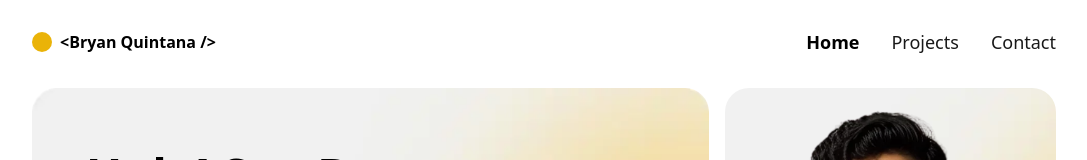
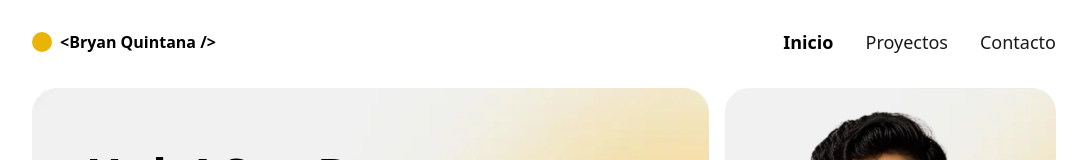
Before and after one commit to BryanQuin3/portfolio, a React (Vite) app: page / in a window 1280 px wide. Shown: the top 160 px of the page, without its empty margins (96-1183 px from the left). Built offline with nearby package versions, Linux system fonts and the light colour scheme.

Commit message:
Add smooth scrolling and update menu options

```diff
--- a/src/components/Header.jsx
+++ b/src/components/Header.jsx
@@ -1,5 +1,5 @@
 import { menuOptions } from "../contstants/constants";
-import { handleToggle } from "../logics/logics";
+import { handleToggle, handleSmoothScroll } from "../logics/logics";
 import { MenuIcon } from "./Icons";
 import { useRef } from "react";
 export const Header = () => {
@@ -35,15 +35,18 @@ export const Header = () => {
             <ul className="relative ont-medium flex flex-col items-center p-4 md:p-0 mt-4 border border-gray-100 rounded-lg bg-gray-50 md:flex-row md:space-x-8 md:mt-0 md:border-0 md:bg-white">
               {menuOptions.map((option, index) => (
                 <li key={index} className="group text-black text-lg ">
-                  <span
+                  <a
+                    title={`ir a ${option.name}`}
+                    href={option.link}
                     className={`hover:opacity-100 cursor-pointer ${
                       option.link === "/"
                         ? "opacity-100 font-semibold"
                         : "opacity-90"
                     }`}
+                    onClick={(e) => handleSmoothScroll(e, option.link)}
                   >
                     {option.name}
-                  </span>
+                  </a>
                 </li>
               ))}
             </ul>
--- a/src/components/ProjectsSection.jsx
+++ b/src/components/ProjectsSection.jsx
@@ -4,6 +4,7 @@ import { ProjectCard } from "./ProjectCard";
 export const ProjectsSection = () => {
   return (
     <section
+      id="projects"
       className={`mt-14 grid place-items-center gap-4 transition-all  md:grid-cols-2 lg:px-0`}
     >
       {projects.map((project) => {
--- a/src/contstants/constants.js
+++ b/src/contstants/constants.js
@@ -1,15 +1,15 @@
 export const menuOptions = [
   {
-    name: "Home",
+    name: "Inicio",
     link: "/",
   },
   {
-    name: "Projects",
-    link: "/projects",
+    name: "Proyectos",
+    link: "#projects",
   },
   {
-    name: "Contact",
-    link: "/contact",
+    name: "Contacto",
+    link: "#contact",
   },
 ];
 
--- a/src/logics/logics.js
+++ b/src/logics/logics.js
@@ -1,3 +1,8 @@
+/**
+ * Handles mouse move event to rotate an element based on mouse position.
+ * @param {MouseEvent} e - The mouse event object.
+ * @param {HTMLElement} element - The element to be rotated.
+ */
 export const handleMouseMove = (e, element) => {
   const el = element;
   const height = el.clientHeight;
@@ -9,10 +14,37 @@ export const handleMouseMove = (e, element) => {
   el.style.transform = transform;
 };
 
+/**
+ * Handles the mouse leave event for an element by resetting its transform style.
+ * @param {HTMLElement} element - The element to handle the event for.
+ */
 export const handleMouseLeave = (element) => {
   element.style.transform = `perspective(500px) scale(1) rotateX(0) rotateY(0)`;
 };
 
+/**
+ * Toggles the "hidden" class of an element.
+ * @param {HTMLElement} element - The element to toggle the class on.
+ */
 export const handleToggle = (element) => {
   element.classList.toggle("hidden");
 };
+
+/**
+ * Handles smooth scrolling to a target element on the page.
+ * @param {Event} element - The event object.
+ * @param {string} link - The link to the target element on the page.
+ * @returns {void}
+ */
+export const handleSmoothScroll = (element, link) => {
+  element.preventDefault();
+  // eliminate the # from the link
+  const targetId = link.substring(1);
+  const targetElement = document.getElementById(targetId);
+  if (targetElement) {
+    targetElement.scrollIntoView({
+      behavior: "smooth",
+      block: "start",
+    });
+  }
+};
```
